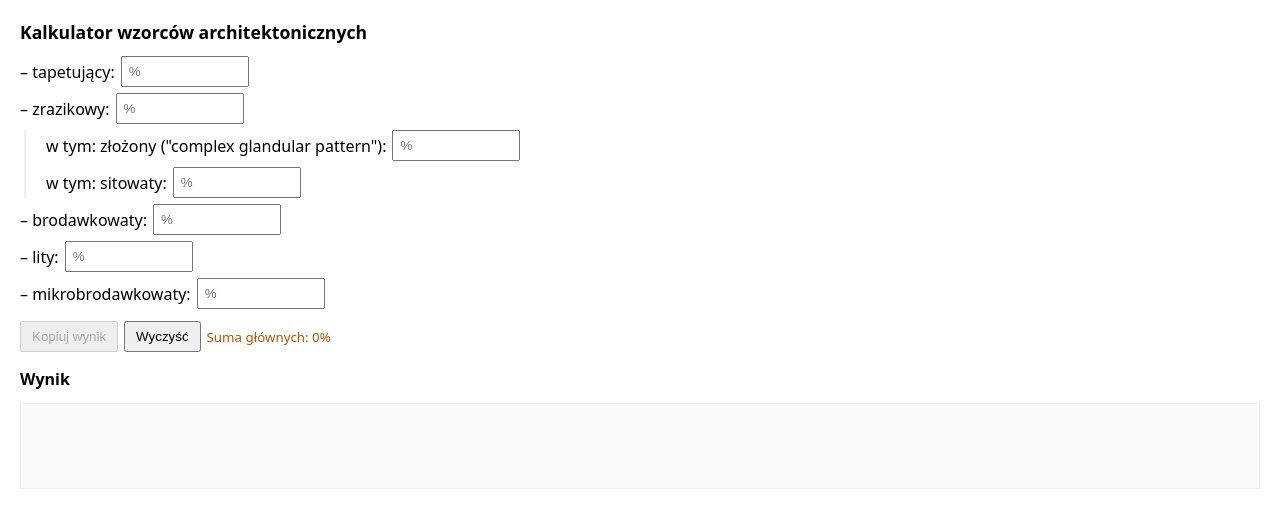
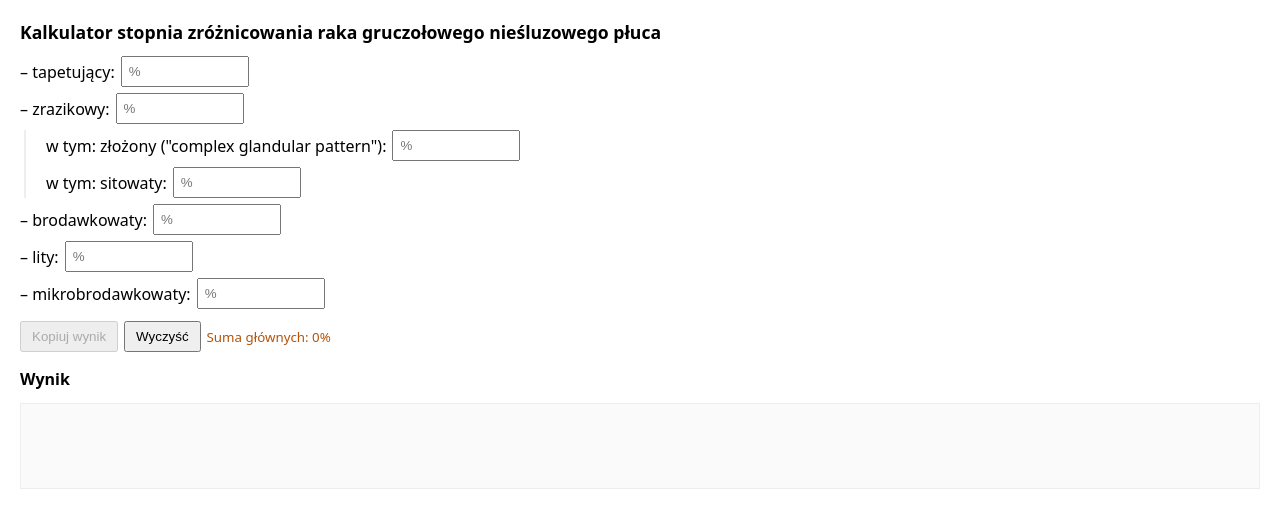
Before and after one commit to pathlc/Kalkulator_raka_pluca, a plain HTML site: page index.html in a window 1280 px wide. Drawn offline with Linux system fonts and the light colour scheme.

Commit message:
Update index.html

```diff
--- a/index.html
+++ b/index.html
@@ -22,7 +22,7 @@
   </style>
 </head>
 <body>
-  <h1>Kalkulator wzorców architektonicznych</h1>
+  <h1>Kalkulator stopnia zróżnicowania raka gruczołowego nieśluzowego płuca</h1>
 
   <div class="row">
     <label for="tapetujacy">– tapetujący:</label>
```
